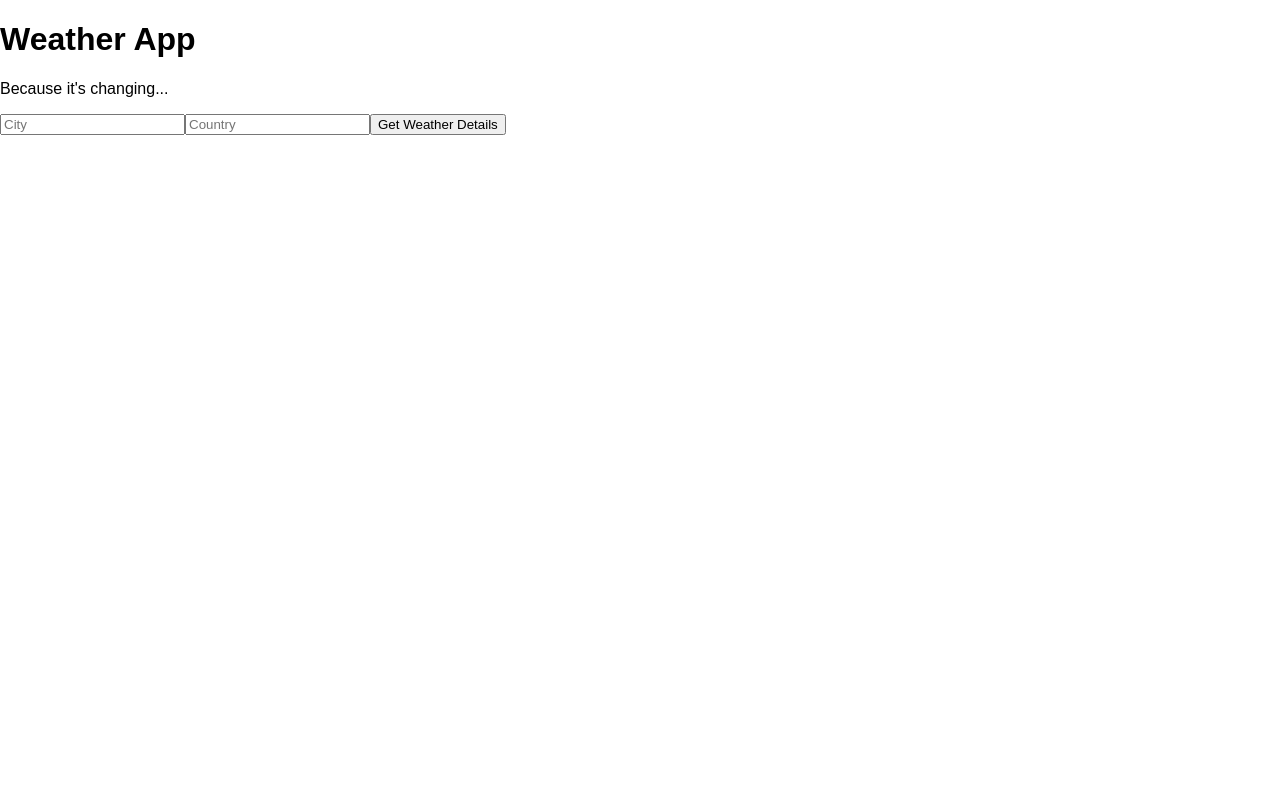
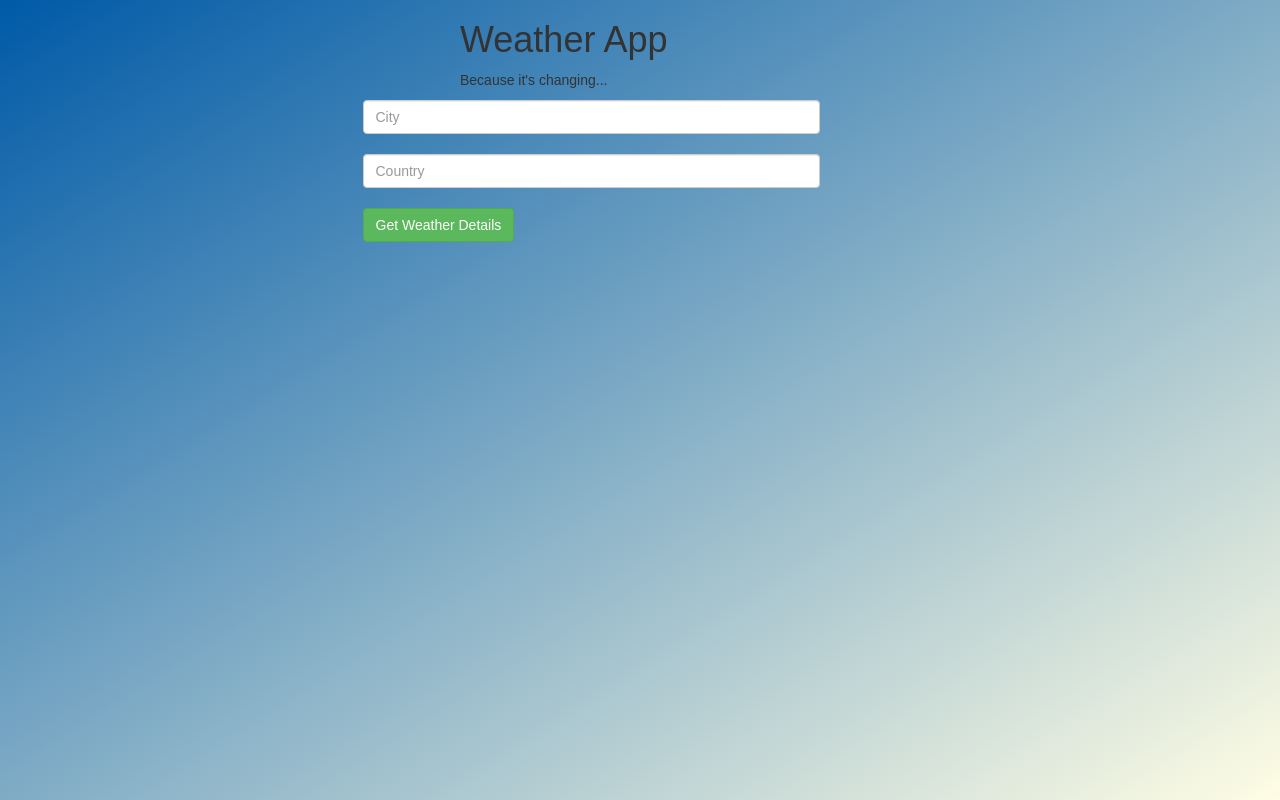
Before and after one commit to s7h/ReactWeatherApp, a React (Create React App) app: page / in a window 1280 px wide. Built offline with nearby package versions, Linux system fonts and the light colour scheme.

Commit message:
Adding styles to all components and body

```diff
--- a/package.json
+++ b/package.json
@@ -3,6 +3,7 @@
   "version": "0.1.0",
   "private": true,
   "dependencies": {
+    "bootstrap": "^3.3.7",
     "react": "^16.4.1",
     "react-dom": "^16.4.1",
     "react-scripts": "1.1.4"
--- a/src/App.css
+++ b/src/App.css
@@ -0,0 +1,4 @@
+.cls-Weather
+{
+	font-family: Arial, Helvetica, sans-serif;
+}
--- a/src/App.js
+++ b/src/App.js
@@ -49,8 +49,14 @@ class App extends React.Component{
 
 	render(){
 		return(
-			<div>
+			<div className="container">
+				<div className="row">
+					<div className="col-md-4 col-md-offset-4 titles">
 						<Titles />
+					</div>
+				</div>
+				<div className="row">
+					<div className="col-md-5 col-md-offset-3">
 						<Form getWeatherDetails={this.getWeatherFromOWM}/>
 						<Weather
 							temperature={this.state.temperature}
@@ -60,6 +66,8 @@ class App extends React.Component{
 							description = {this.state.humidity}
 							error = {this.state.error}/>
 					</div>
+				</div>
+			</div>
 		);
 	}
 }
--- a/src/components/Form.js
+++ b/src/components/Form.js
@@ -1,10 +1,10 @@
 import React from "react";
 
 const Form = props => (
-		<form onSubmit={props.getWeatherDetails}>
-				<input type="text" name="city" placeholder="City" />
-				<input type="text" name="country" placeholder="Country" />
-				<button>Get Weather Details</button>
+		<form onSubmit={props.getWeatherDetails} className="form-row align-items-center">
+				<input className="form-control" type="text" name="city" placeholder="City" /> <br />
+				<input className="form-control" type="text" name="country" placeholder="Country" /> <br />
+				<button class="btn btn-success">Get Weather Details</button>
 		</form>
 	);
 
--- a/src/components/Weather.js
+++ b/src/components/Weather.js
@@ -1,11 +1,11 @@
 import React from "react";
 
 const Weather = props => (
-	<div>
-		{  props.city &&  props.country && <p>Location: { props.city}, { props.country}</p> }
-		{  props.temperature && <p>Temperature: { props.temperature}</p> }
-		{  props.humidity && <p>Humidity: { props.humidity}</p> }
-		{  props.description && <p>Condition: { props.description}</p> }
+	<div className="cls-Weather">
+		{  props.city &&  props.country && <p><h1>Location: { props.city}, { props.country}</h1></p> }
+		{  props.temperature && <p><h1>Temperature: { props.temperature}</h1></p> }
+		{  props.humidity && <p><h1>Humidity: { props.humidity}</h1></p> }
+		{  props.description && <p><h1>Condition: { props.description}</h1></p> }
 		{  props.error && <p>{ props.error}</p> }
 	</div>
 	);
--- a/src/index.css
+++ b/src/index.css
@@ -2,4 +2,6 @@ body {
   margin: 0;
   padding: 0;
   font-family: sans-serif;
+  height: 100vh;
+  background: linear-gradient(to bottom right, #005AA7, #FFFDE4);
 }
--- a/src/index.js
+++ b/src/index.js
@@ -1,6 +1,8 @@
 import React from 'react';
 import ReactDOM from 'react-dom';
+import 'bootstrap/dist/css/bootstrap.min.css'
 import './index.css';
+import './App.css';
 import App from './App';
 import registerServiceWorker from './registerServiceWorker';
 
```
Also changed, not shown: 1 other file (tests, documents, lock files or other folders). Lines whose indentation alone changed are shown as unchanged.
